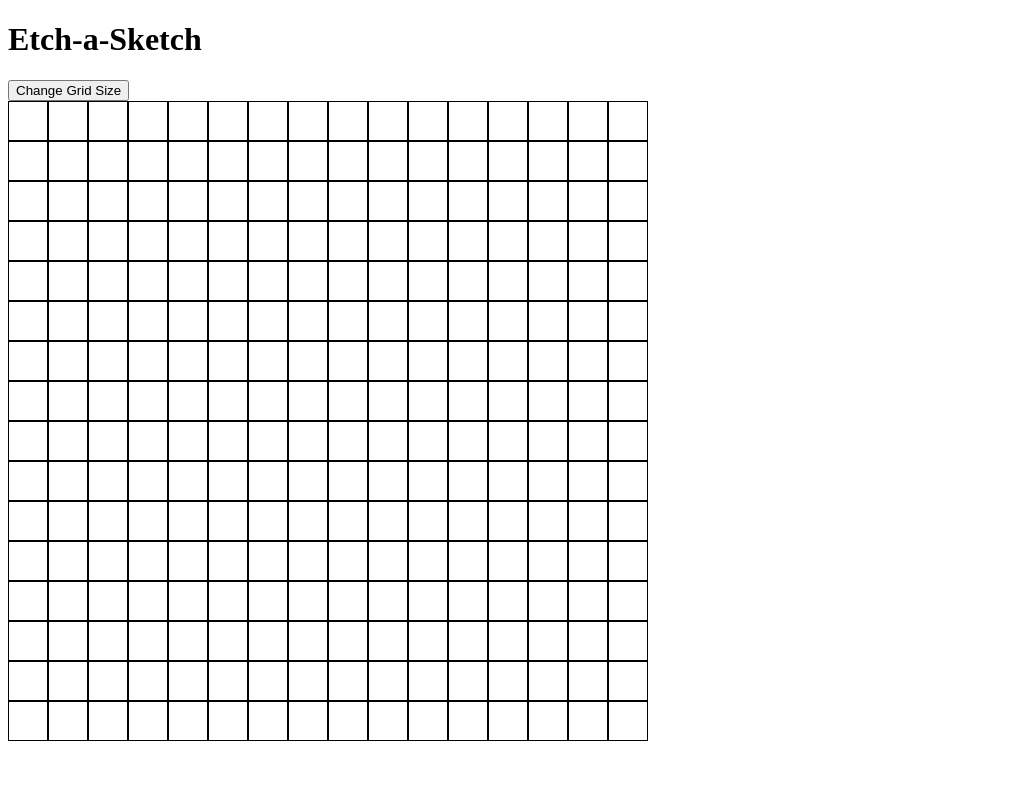
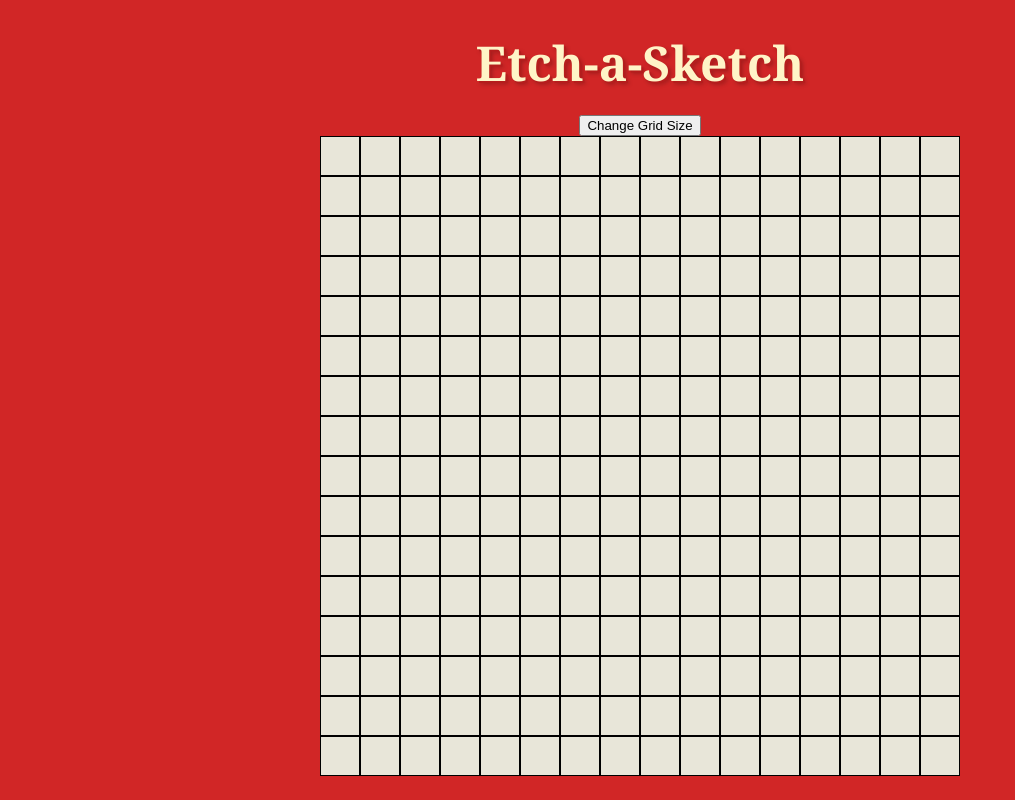
Before and after one commit to charlotteb551/etch-a-sketch, a plain HTML site: page index.html in a window 1280 px wide. Shown: the whole page, without its empty margins (0-1015 px from the left). Drawn offline with Linux system fonts and the light colour scheme.

Commit message:
Added an initial design to make it look like the toy

```diff
--- a/styles.css
+++ b/styles.css
@@ -1,8 +1,37 @@
+* {
+    box-sizing: border-box;
+}
+
+body {
+    margin: 0;
+
+    background-color: #d12626;
+    color: #222;
+
+    font-family: Arial, sans-serif;
+
+    display: flex;
+    flex-direction: column;
+    align-items: center;
+}
+
+h1 {
+    margin: 30px 0 20px;
+    font-size: 48px;
+    font-weight: 700;
+    color: #FFf4c7;
+    font-family: "ITC Benguiat",Georgia,serif;
+    text-shadow:
+        2px 2px 0 #b51d1d,
+        3px 3px 4px rgba(0,0,0,0.25);
+}
+
 #container {
     width: 640px;
     height: 640px;
     display: flex;
     flex-wrap: wrap;
+    background-color:#E8E6D9 ;
 }
 
 .square{
```
